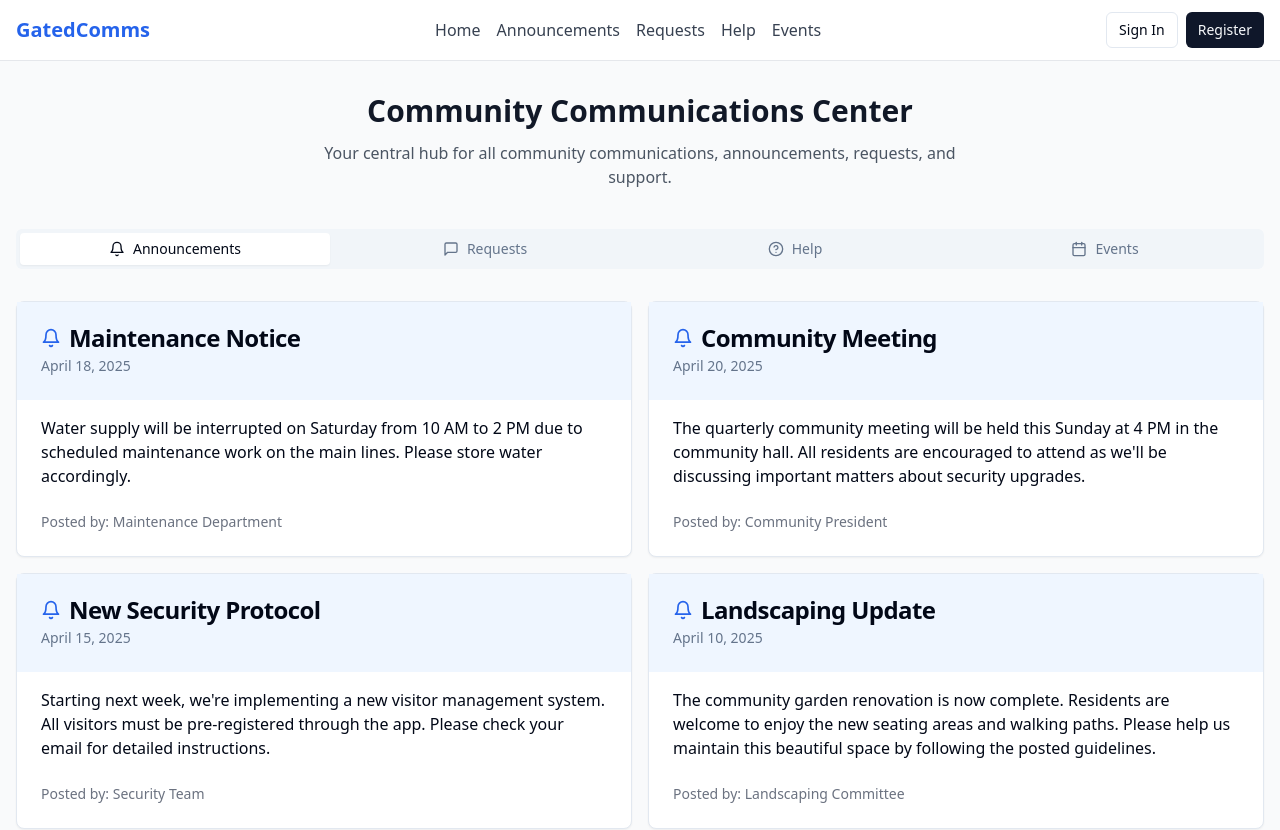
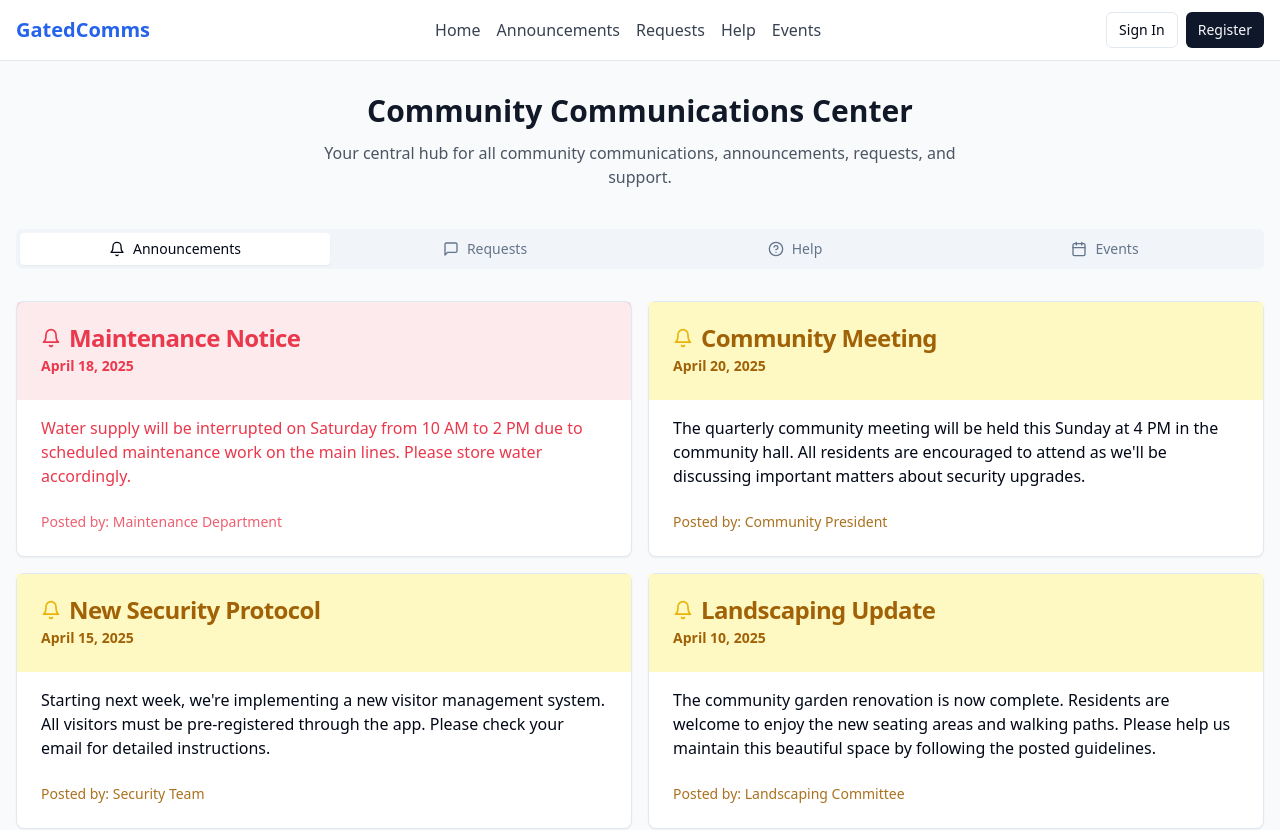
Before and after one commit to SEN-Adarsh/gated-comms-central, a React (Vite) app: page /communications in a window 1280 px wide. Shown: the top 830 px of the page. Built offline with nearby package versions, Linux system fonts and the light colour scheme.

Commit message:
Refactor: Update announcement card colors
Update the announcement cards in the announcements tab to use different color schemes based on the type of announcement.

```diff
--- a/src/pages/Communications.tsx
+++ b/src/pages/Communications.tsx
@@ -43,65 +43,73 @@ const Communications = () => {
           <TabsContent value="announcements" id="announcements">
             <div className="grid gap-4 md:grid-cols-2">
               <Card>
-                <CardHeader className="bg-blue-50">
+                <CardHeader className="bg-[#ea384c]/10">
                   <CardTitle className="flex items-center">
-                    <Bell className="mr-2 h-5 w-5 text-blue-600" />
-                    Maintenance Notice
+                    <Bell className="mr-2 h-5 w-5 text-[#ea384c]" />
+                    <span className="text-[#ea384c]">Maintenance Notice</span>
                   </CardTitle>
-                  <CardDescription>April 18, 2025</CardDescription>
+                  <CardDescription className="text-[#ea384c] font-semibold">April 18, 2025</CardDescription>
                 </CardHeader>
                 <CardContent className="pt-4">
-                  <p>Water supply will be interrupted on Saturday from 10 AM to 2 PM due to scheduled maintenance work on the main lines. Please store water accordingly.</p>
+                  <p className="text-[#ea384c]">
+                    Water supply will be interrupted on Saturday from 10 AM to 2 PM due to scheduled maintenance work on the main lines. Please store water accordingly.
+                  </p>
                 </CardContent>
-                <CardFooter className="text-sm text-gray-500">
+                <CardFooter className="text-sm text-[#ea384c]/80">
                   Posted by: Maintenance Department
                 </CardFooter>
               </Card>
 
               <Card>
-                <CardHeader className="bg-blue-50">
+                <CardHeader className="bg-yellow-100">
                   <CardTitle className="flex items-center">
-                    <Bell className="mr-2 h-5 w-5 text-blue-600" />
-                    Community Meeting
+                    <Bell className="mr-2 h-5 w-5 text-yellow-500" />
+                    <span className="text-yellow-700">Community Meeting</span>
                   </CardTitle>
-                  <CardDescription>April 20, 2025</CardDescription>
+                  <CardDescription className="text-yellow-700 font-semibold">April 20, 2025</CardDescription>
                 </CardHeader>
                 <CardContent className="pt-4">
-                  <p>The quarterly community meeting will be held this Sunday at 4 PM in the community hall. All residents are encouraged to attend as we'll be discussing important matters about security upgrades.</p>
+                  <p>
+                    The quarterly community meeting will be held this Sunday at 4 PM in the community hall. All residents are encouraged to attend as we'll be discussing important matters about security upgrades.
+                  </p>
                 </CardContent>
-                <CardFooter className="text-sm text-gray-500">
+                <CardFooter className="text-sm text-yellow-700/90">
                   Posted by: Community President
                 </CardFooter>
               </Card>
 
               <Card>
-                <CardHeader className="bg-blue-50">
+                <CardHeader className="bg-yellow-100">
                   <CardTitle className="flex items-center">
-                    <Bell className="mr-2 h-5 w-5 text-blue-600" />
-                    New Security Protocol
+                    <Bell className="mr-2 h-5 w-5 text-yellow-500" />
+                    <span className="text-yellow-700">New Security Protocol</span>
                   </CardTitle>
-                  <CardDescription>April 15, 2025</CardDescription>
+                  <CardDescription className="text-yellow-700 font-semibold">April 15, 2025</CardDescription>
                 </CardHeader>
                 <CardContent className="pt-4">
-                  <p>Starting next week, we're implementing a new visitor management system. All visitors must be pre-registered through the app. Please check your email for detailed instructions.</p>
+                  <p>
+                    Starting next week, we're implementing a new visitor management system. All visitors must be pre-registered through the app. Please check your email for detailed instructions.
+                  </p>
                 </CardContent>
-                <CardFooter className="text-sm text-gray-500">
+                <CardFooter className="text-sm text-yellow-700/90">
                   Posted by: Security Team
                 </CardFooter>
               </Card>
 
               <Card>
-                <CardHeader className="bg-blue-50">
+                <CardHeader className="bg-yellow-100">
                   <CardTitle className="flex items-center">
-                    <Bell className="mr-2 h-5 w-5 text-blue-600" />
-                    Landscaping Update
+                    <Bell className="mr-2 h-5 w-5 text-yellow-500" />
+                    <span className="text-yellow-700">Landscaping Update</span>
                   </CardTitle>
-                  <CardDescription>April 10, 2025</CardDescription>
+                  <CardDescription className="text-yellow-700 font-semibold">April 10, 2025</CardDescription>
                 </CardHeader>
                 <CardContent className="pt-4">
-                  <p>The community garden renovation is now complete. Residents are welcome to enjoy the new seating areas and walking paths. Please help us maintain this beautiful space by following the posted guidelines.</p>
+                  <p>
+                    The community garden renovation is now complete. Residents are welcome to enjoy the new seating areas and walking paths. Please help us maintain this beautiful space by following the posted guidelines.
+                  </p>
                 </CardContent>
-                <CardFooter className="text-sm text-gray-500">
+                <CardFooter className="text-sm text-yellow-700/90">
                   Posted by: Landscaping Committee
                 </CardFooter>
               </Card>
```
